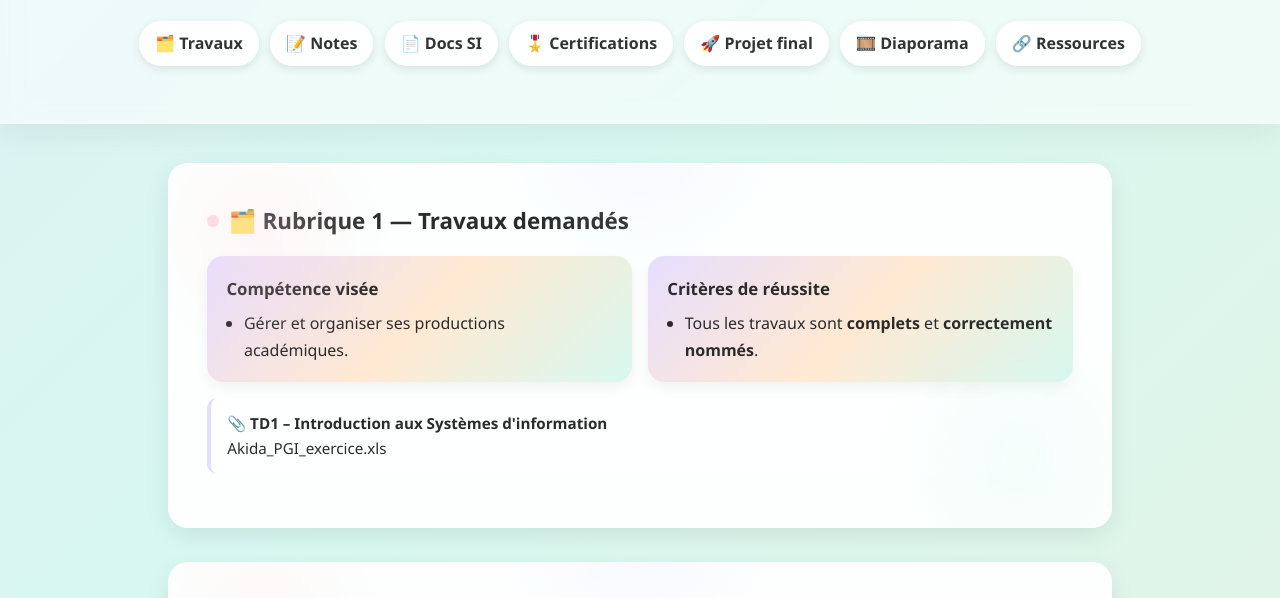
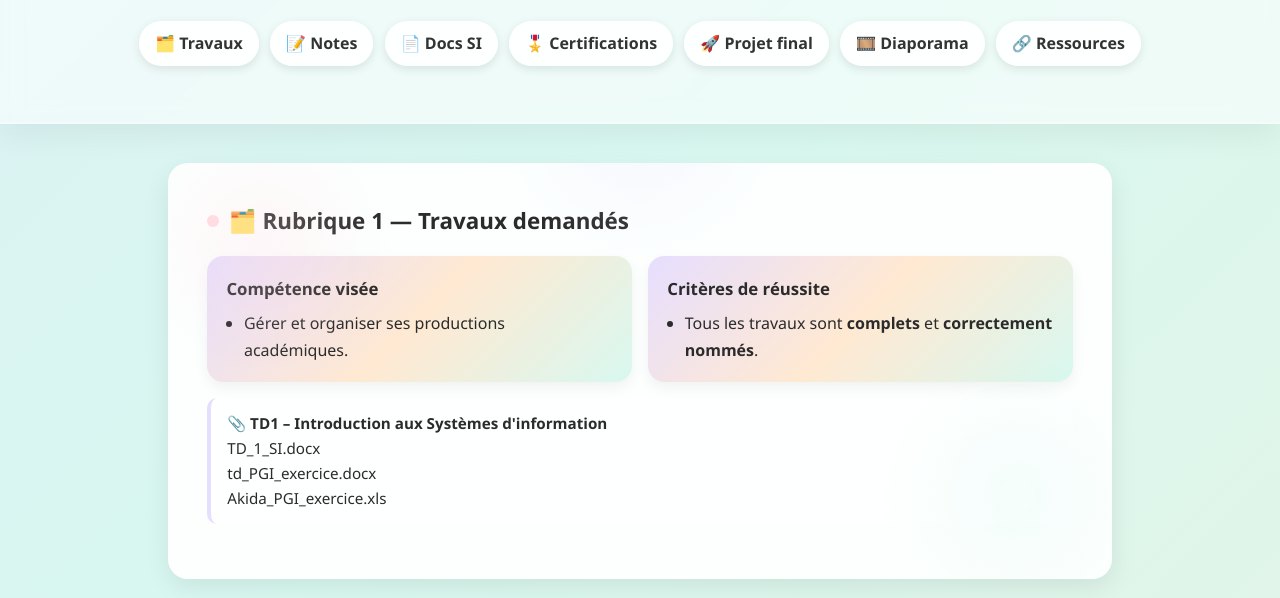
Before and after one commit to Akida43/portefolio, a plain HTML site: page index.html in a window 1280 px wide. Shown: the part 173-771 px from the top of the page. Drawn offline with Linux system fonts and the light colour scheme.

Commit message:
Update index.html

```diff
--- a/index.html
+++ b/index.html
@@ -101,10 +101,13 @@
         <ul><li>Tous les travaux sont <strong>complets</strong> et <strong>correctement nommés</strong>.</li></ul>
       </div>
     </div>
- <p class="note">
+<p class="note">
   📎 <strong>TD1 – Introduction aux Systèmes d'information</strong><br>
+  <a href="TD_1_SI.docx" target="_blank">TD_1_SI.docx</a><br>
+  <a href="td_PGI_exercice.docx" target="_blank">td_PGI_exercice.docx</a><br>
   <a href="Akida_PGI_exercice.xls" target="_blank">Akida_PGI_exercice.xls</a>
 </p>
+
 
 
   </section>
```
